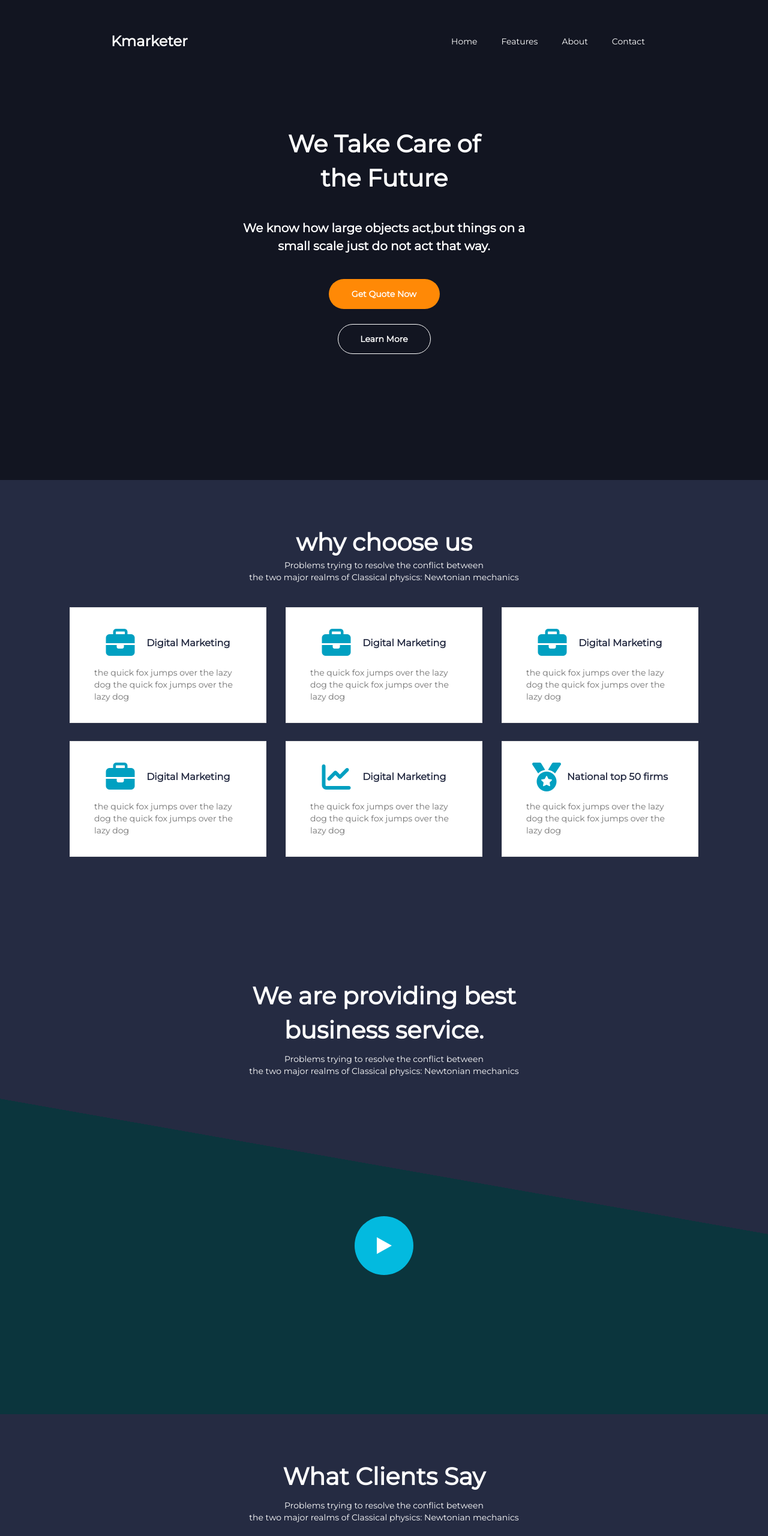
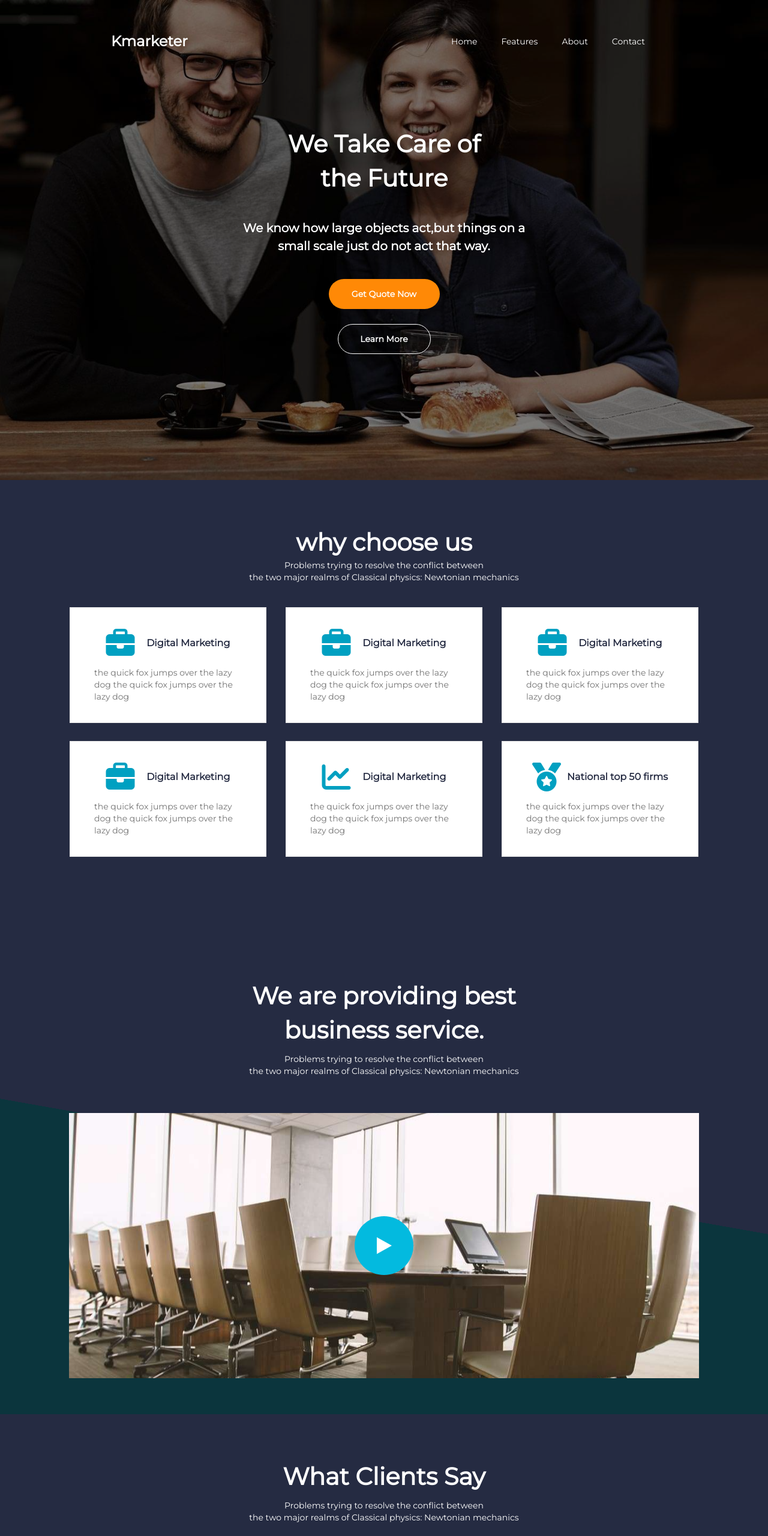
Before and after one commit to AndrewCrescencio/ResponsiveLandingPage, a plain HTML site: page index.html in a window 1280 px wide. Shown: the top 2560 px of the page at 60% size. Drawn offline with Linux system fonts and the light colour scheme; the site is published under a folder, as on GitHub Pages, so addresses that start at the root find nothing.

Commit message:
Update style.css

```diff
--- a/style.css
+++ b/style.css
@@ -113,7 +113,7 @@ nav {
 .hero {
   height: 100vh;
   text-align: center;
-  background-image: url(/images/background.png);
+  background-image: url(./images/background.png);
   background-size: cover;
   background-repeat: no-repeat;
   background-position: center;
@@ -286,7 +286,7 @@ nav {
 
 .about__video {
   height: 442px;
-  background: url("/images/video.jpg");
+  background: url("./images/video.jpg");
   background-position: center;
   background-repeat: no-repeat;
   margin: 0 auto;
```
